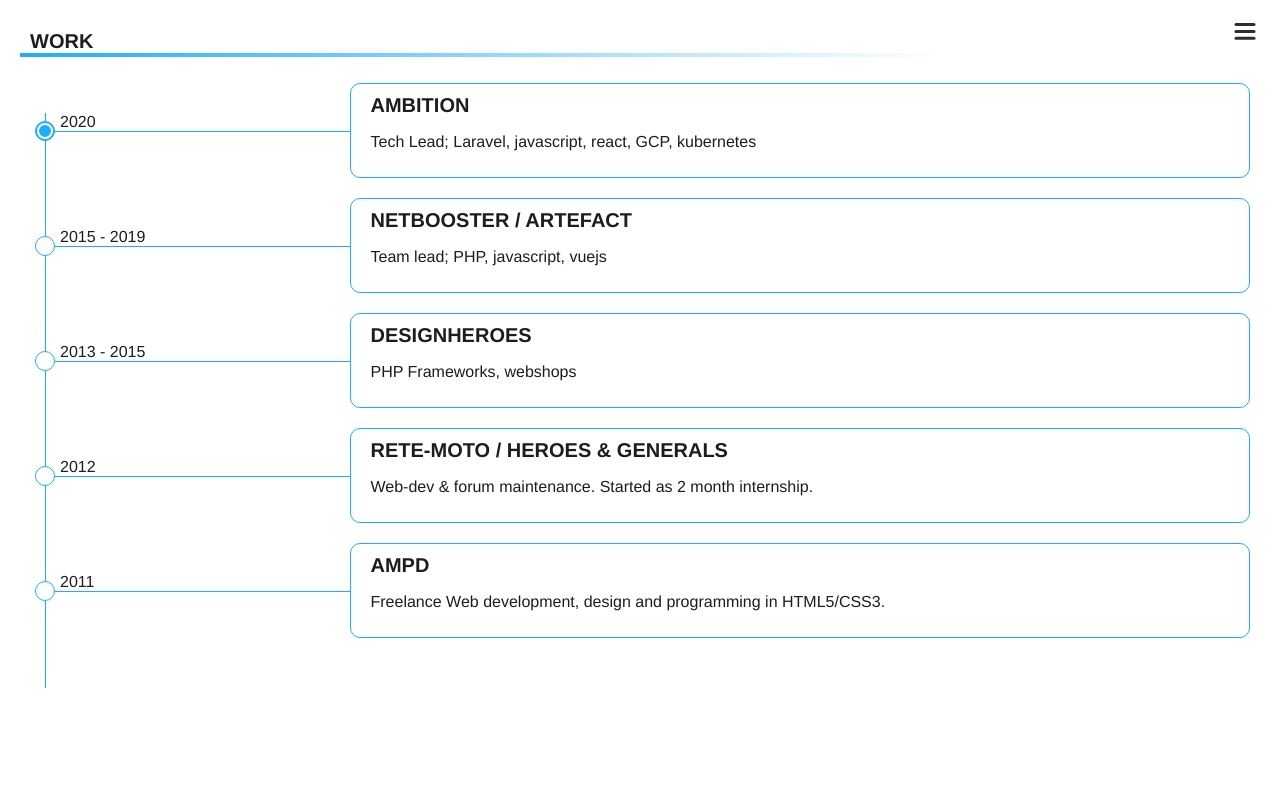
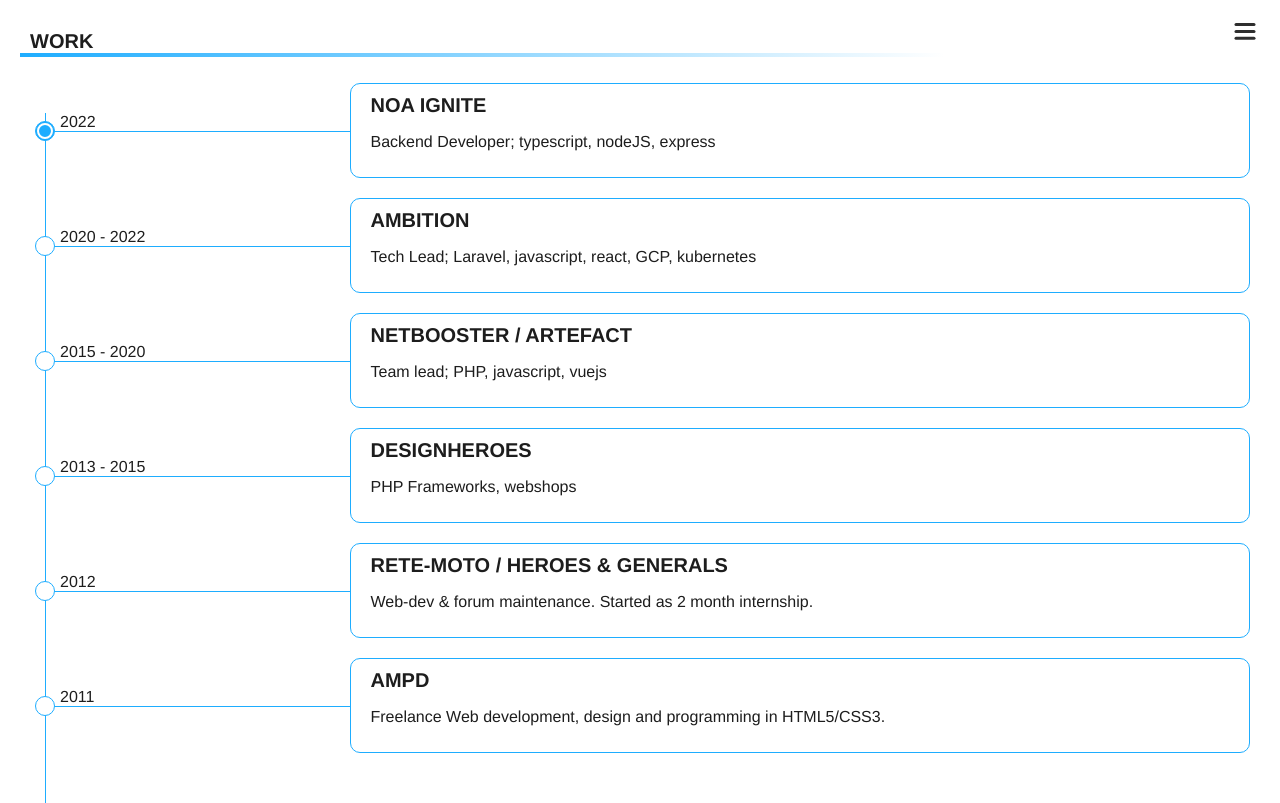
Before and after one commit to captain-fatbeard/personal-website, a Next.js app: page /work in a window 1280 px wide. Built offline with nearby package versions, Linux system fonts and the light colour scheme.

Commit message:
add NoA to work timeline

```diff
--- a/pages/work.tsx
+++ b/pages/work.tsx
@@ -11,12 +11,17 @@
     const events: {present?: boolean, year: string, title: string, text: string}[] = [
         {
             present: true,
-            year: '2020',
+            year: '2022',
+            title: 'NoA Ignite',
+            text:  'Backend Developer; typescript, nodeJS, express'
+        },
+        {
+            year: '2020 - 2022',
             title: 'Ambition',
             text:  'Tech Lead; Laravel, javascript, react, GCP, kubernetes'
         },
         {
-            year: '2015 - 2019',
+            year: '2015 - 2020',
             title: 'Netbooster / Artefact',
             text:  'Team lead; PHP, javascript, vuejs'
         },
```
